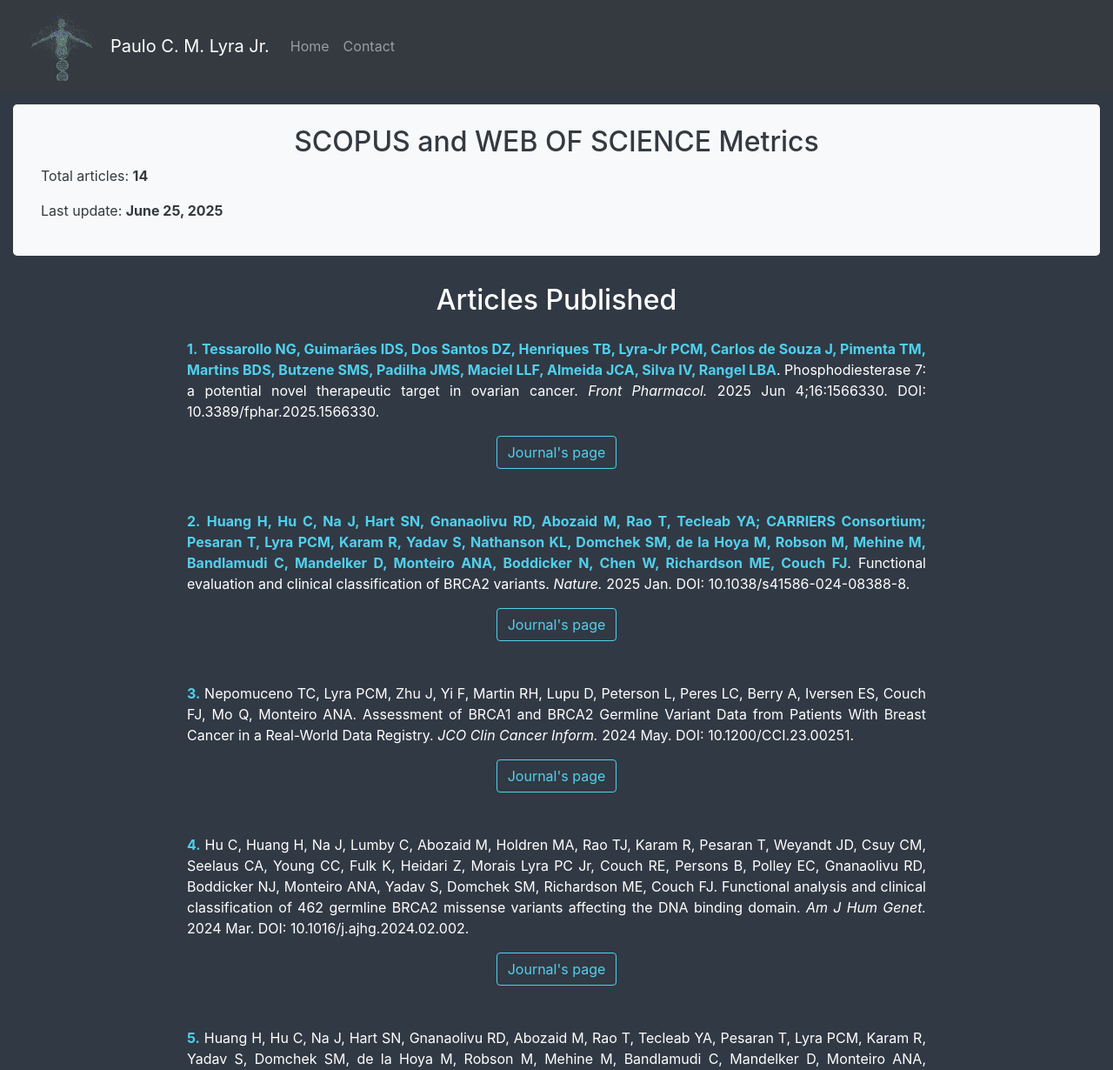
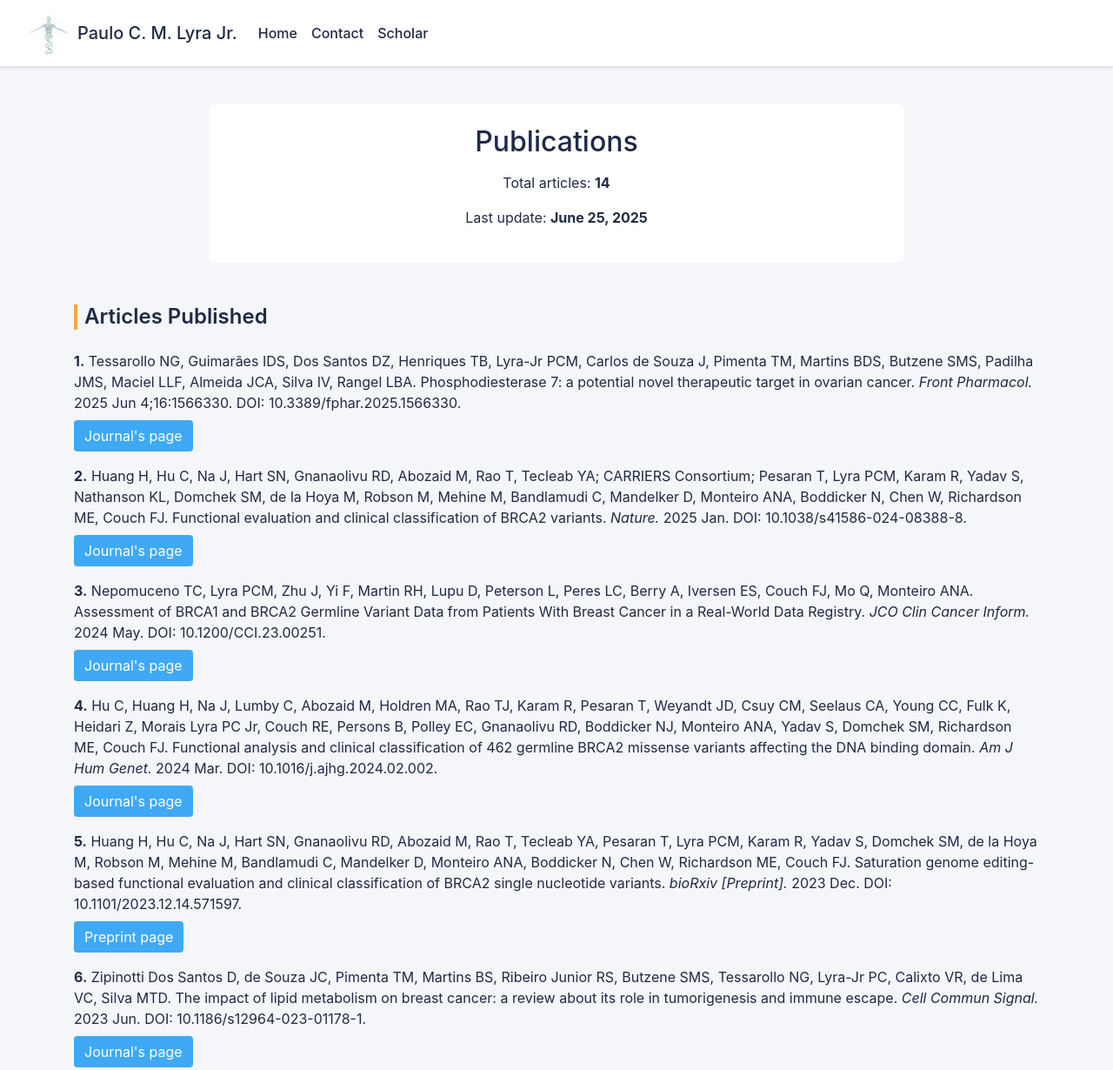
Before and after one commit to paulocilasjr/paulocilasjr.github.io, a plain HTML site: page published.html in a window 1280 px wide. Shown: the top 1230 px of the page at 87% size. Drawn offline with Linux system fonts and the light colour scheme.

Commit message:
publications

```diff
--- a/published.html
+++ b/published.html
@@ -7,22 +7,68 @@
     <!-- Bootstrap CSS -->
     <link href="css/bootstrap.min.css" rel="stylesheet">
     <style>
-        body { background-color: #313944; color: #ffffff; }
-        .jb, h2 { text-align: center; }
-        .authors { text-align: justify; margin-left: 200px; margin-right: 200px; }
-        b { color: #51d0ed; }
-        .btn-outline-info { color: #51d0ed; border-color: #51d0ed; }
-        .btn-outline-info:hover { background-color: #51d0ed; color: #313944; }
-        .navbar-brand img { height: 80px; width: 80px; margin-right: 1rem; }
+        :root {
+            --bg: #f5f6fa;
+            --text: #1f2a44;
+            --accent: #3fa9f5;
+            --accent2: #f5a93f;
+            --light: #ffffff;
+            --muted: #7a7a7a;
+        }
+        body {
+            background: var(--bg);
+            color: var(--text);
+        }
+        nav {
+            background: var(--light);
+            box-shadow: 0 2px 4px rgba(0,0,0,0.1);
+        }
+        .navbar-brand, .nav-link {
+            color: var(--text) !important;
+            font-weight: 500;
+        }
+        .nav-link:hover {
+            color: var(--accent) !important;
+        }
+        .jumbotron {
+            background: var(--light);
+            color: var(--text);
+            border-radius: 8px;
+        }
+        .section-title {
+            font-size: 1.5rem;
+            font-weight: 600;
+            border-left: 4px solid var(--accent2);
+            padding-left: 0.5rem;
+            margin: 3rem 0 1.5rem;
+        }
+        .authors p {
+            margin-bottom: 0.5rem;
+        }
+        .btn-primary, .btn-secondary {
+            color: var(--light);
+        }
+        .btn-primary {
+            background: var(--accent);
+            border: none;
+            margin-bottom: 1rem;
+        }
+        .btn-secondary {
+            background: var(--accent2);
+            border: none;
+        }
+        .btn-primary:hover, .btn-secondary:hover {
+            opacity: 0.9;
+        }
     </style>
     <meta name="viewport" content="width=device-width, initial-scale=1">
 </head>
 <body>
-  <nav class="navbar navbar-expand-lg bg-dark navbar-dark fixed-top">
+  <nav class="navbar navbar-expand-lg navbar-light fixed-top">
     <div class="container-fluid">
       <a class="navbar-brand d-flex align-items-center" href="index.html">
-        <img src="figures/hiclipart.com.png" alt="Logo">
-        <span>Paulo C. M. Lyra Jr.</span>
+        <img src="figures/hiclipart.com.png" alt="Logo" width="50" height="50">
+        <span style="margin-left:0.5rem;">Paulo C. M. Lyra Jr.</span>
       </a>
       <button class="navbar-toggler" type="button" data-toggle="collapse" data-target="#menu">
         <span class="navbar-toggler-icon"></span>
@@ -31,112 +77,100 @@
         <ul class="navbar-nav ms-auto">
           <li class="nav-item"><a class="nav-link" href="index.html">Home</a></li>
           <li class="nav-item"><a class="nav-link" href="contact.html">Contact</a></li>
+          <li class="nav-item"><a class="nav-link" href="https://scholar.google.com.co/citations?user=EnoaXSEAAAAJ&hl=en" target="_blank">Scholar</a></li>
         </ul>
       </div>
     </div>
   </nav>
 
-  <div class="container-fluid text-white" style="margin-top:120px;">
-    <div class="jumbotron bg-light text-dark py-4">
-      <h2 class="jb">SCOPUS and WEB OF SCIENCE Metrics</h2>
+  <div class="container-fluid" style="padding-top:120px; padding-bottom:4rem;">
+    <div class="jumbotron py-4 text-center mx-auto" style="max-width:800px;">
+      <h2 class="mb-3">Publications</h2>
       <p>Total articles: <strong>14</strong></p>
       <p>Last update: <strong>June 25, 2025</strong></p>
     </div>
 
-    <section>
-      <h2>Articles Published</h2>
+    <section class="container">
+      <h3 class="section-title">Articles Published</h3>
 
-      <div class="authors mt-4">
-        <p><b>1.</b> <b>Tessarollo NG, Guimarães IDS, Dos Santos DZ, Henriques TB, Lyra-Jr PCM, Carlos de Souza J, Pimenta TM, Martins BDS, Butzene SMS, Padilha JMS, Maciel LLF, Almeida JCA, Silva IV, Rangel LBA</b>. Phosphodiesterase 7: a potential novel therapeutic target in ovarian cancer. <em>Front Pharmacol.</em> 2025 Jun 4;16:1566330. DOI: 10.3389/fphar.2025.1566330.</p>
-        <div class="jb mb-5">
-          <a href="https://doi.org/10.3389/fphar.2025.1566330" target="_blank" class="btn btn-outline-info">Journal's page</a>
-        </div>
+      <div class="authors">
+        <p><strong>1.</strong> Tessarollo NG, Guimarães IDS, Dos Santos DZ, Henriques TB, Lyra-Jr PCM, Carlos de Souza J, Pimenta TM, Martins BDS, Butzene SMS, Padilha JMS, Maciel LLF, Almeida JCA, Silva IV, Rangel LBA. Phosphodiesterase 7: a potential novel therapeutic target in ovarian cancer. <em>Front Pharmacol.</em> 2025 Jun 4;16:1566330. DOI: 10.3389/fphar.2025.1566330.</p>
+        <a href="https://doi.org/10.3389/fphar.2025.1566330" class="btn btn-primary" target="_blank">Journal's page</a>
       </div>
 
-      <div class="authors mt-4">
-        <p><b>2.</b> <b>Huang H, Hu C, Na J, Hart SN, Gnanaolivu RD, Abozaid M, Rao T, Tecleab YA; CARRIERS Consortium; Pesaran T, Lyra PCM, Karam R, Yadav S, Nathanson KL, Domchek SM, de la Hoya M, Robson M, Mehine M, Bandlamudi C, Mandelker D, Monteiro ANA, Boddicker N, Chen W, Richardson ME, Couch FJ</b>. Functional evaluation and clinical classification of BRCA2 variants. <em>Nature.</em> 2025 Jan. DOI: 10.1038/s41586-024-08388-8.</p>
-        <div class="jb mb-5">
-          <a href="https://doi.org/10.1038/s41586-024-08388-8" target="_blank" class="btn btn-outline-info">Journal's page</a>
-        </div>
+      <div class="authors">
+        <p><strong>2.</strong> Huang H, Hu C, Na J, Hart SN, Gnanaolivu RD, Abozaid M, Rao T, Tecleab YA; CARRIERS Consortium; Pesaran T, Lyra PCM, Karam R, Yadav S, Nathanson KL, Domchek SM, de la Hoya M, Robson M, Mehine M, Bandlamudi C, Mandelker D, Monteiro ANA, Boddicker N, Chen W, Richardson ME, Couch FJ. Functional evaluation and clinical classification of BRCA2 variants. <em>Nature.</em> 2025 Jan. DOI: 10.1038/s41586-024-08388-8.</p>
+        <a href="https://doi.org/10.1038/s41586-024-08388-8" class="btn btn-primary" target="_blank">Journal's page</a>
       </div>
 
-      <div class="authors mt-4">
-        <p><b>3.</b> Nepomuceno TC, Lyra PCM, Zhu J, Yi F, Martin RH, Lupu D, Peterson L, Peres LC, Berry A, Iversen ES, Couch FJ, Mo Q, Monteiro ANA. Assessment of BRCA1 and BRCA2 Germline Variant Data from Patients With Breast Cancer in a Real-World Data Registry. <em>JCO Clin Cancer Inform.</em> 2024 May. DOI: 10.1200/CCI.23.00251.</p>
-        <div class="jb mb-5">
-          <a href="https://doi.org/10.1200/CCI.23.00251" target="_blank" class="btn btn-outline-info">Journal's page</a>
-        </div>
+      <div class="authors">
+        <p><strong>3.</strong> Nepomuceno TC, Lyra PCM, Zhu J, Yi F, Martin RH, Lupu D, Peterson L, Peres LC, Berry A, Iversen ES, Couch FJ, Mo Q, Monteiro ANA. Assessment of BRCA1 and BRCA2 Germline Variant Data from Patients With Breast Cancer in a Real-World Data Registry. <em>JCO Clin Cancer Inform.</em> 2024 May. DOI: 10.1200/CCI.23.00251.</p>
+        <a href="https://doi.org/10.1200/CCI.23.00251" class="btn btn-primary" target="_blank">Journal's page</a>
       </div>
 
-      <div class="authors mt-4">
-        <p><b>4.</b> Hu C, Huang H, Na J, Lumby C, Abozaid M, Holdren MA, Rao TJ, Karam R, Pesaran T, Weyandt JD, Csuy CM, Seelaus CA, Young CC, Fulk K, Heidari Z, Morais Lyra PC Jr, Couch RE, Persons B, Polley EC, Gnanaolivu RD, Boddicker NJ, Monteiro ANA, Yadav S, Domchek SM, Richardson ME, Couch FJ. Functional analysis and clinical classification of 462 germline BRCA2 missense variants affecting the DNA binding domain. <em>Am J Hum Genet.</em> 2024 Mar. DOI: 10.1016/j.ajhg.2024.02.002.</p>
-        <div class="jb mb-5">
-          <a href="https://doi.org/10.1016/j.ajhg.2024.02.002" target="_blank" class="btn btn-outline-info">Journal's page</a>
-        </div>
+      <div class="authors">
+        <p><strong>4.</strong> Hu C, Huang H, Na J, Lumby C, Abozaid M, Holdren MA, Rao TJ, Karam R, Pesaran T, Weyandt JD, Csuy CM, Seelaus CA, Young CC, Fulk K, Heidari Z, Morais Lyra PC Jr, Couch RE, Persons B, Polley EC, Gnanaolivu RD, Boddicker NJ, Monteiro ANA, Yadav S, Domchek SM, Richardson ME, Couch FJ. Functional analysis and clinical classification of 462 germline BRCA2 missense variants affecting the DNA binding domain. <em>Am J Hum Genet.</em> 2024 Mar. DOI: 10.1016/j.ajhg.2024.02.002.</p>
+        <a href="https://doi.org/10.1016/j.ajhg.2024.02.002" class="btn btn-primary" target="_blank">Journal's page</a>
       </div>
 
-      <div class="authors mt-4">
-        <p><b>5.</b> Huang H, Hu C, Na J, Hart SN, Gnanaolivu RD, Abozaid M, Rao T, Tecleab YA, Pesaran T, Lyra PCM, Karam R, Yadav S, Domchek SM, de la Hoya M, Robson M, Mehine M, Bandlamudi C, Mandelker D, Monteiro ANA, Boddicker N, Chen W, Richardson ME, Couch FJ. Saturation genome editing-based functional evaluation and clinical classification of BRCA2 single nucleotide variants. <em>bioRxiv [Preprint].</em> 2023 Dec. DOI: 10.1101/2023.12.14.571597.</p>
-        <div class="jb mb-5">
-          <a href="https://doi.org/10.1101/2023.12.14.571597" target="_blank" class="btn btn-outline-info">Preprint page</a>
-        </div>
+      <div class="authors">
+        <p><strong>5.</strong> Huang H, Hu C, Na J, Hart SN, Gnanaolivu RD, Abozaid M, Rao T, Tecleab YA, Pesaran T, Lyra PCM, Karam R, Yadav S, Domchek SM, de la Hoya M, Robson M, Mehine M, Bandlamudi C, Mandelker D, Monteiro ANA, Boddicker N, Chen W, Richardson ME, Couch FJ. Saturation genome editing-based functional evaluation and clinical classification of BRCA2 single nucleotide variants. <em>bioRxiv [Preprint].</em> 2023 Dec. DOI: 10.1101/2023.12.14.571597.</p>
+        <a href="https://doi.org/10.1101/2023.12.14.571597" class="btn btn-primary" target="_blank">Preprint page</a>
       </div>
 
-      <div class="authors mt-4">
-        <p><b>6.</b> Zipinotti Dos Santos D, de Souza JC, Pimenta TM, Martins BS, Ribeiro Junior RS, Butzene SMS, Tessarollo NG, Lyra-Jr PC et al. The impact of lipid metabolism on breast cancer: a review about its role in tumorigenesis and immune escape. <em>Cell Commun Signal.</em> 2023 Jun. DOI: 10.1186/s12964-023-01178-1.</p>
-        <div class="jb mb-5">
-          <a href="https://doi.org/10.1186/s12964-023-01178-1" target="_blank" class="btn btn-outline-info">Journal's page</a>
-        </div>
-      </div>
+      <div class="authors">
+        <p><strong>6.</strong> Zipinotti Dos Santos D, de Souza JC, Pimenta TM, Martins BS, Ribeiro Junior RS, Butzene SMS, Tessarollo NG, Lyra-Jr PC, Calixto VR, de Lima VC, Silva MTD. The impact of lipid metabolism on breast cancer: a review about its role in tumorigenesis and immune escape. <em>Cell Commun Signal.</em> 2023 Jun. DOI: 10.1186/s12964-023-01178-1.</p>
+        <a href="https://doi.org/10.1186/s12964-023-01178-1" class="btn btn-primary" target="_blank">Journal's page</a>
 
-      <div class="authors mt-4">
+      <div class="authors">
         <p><b>7.</b> Fasching PA, Liu D, Scully S, Ingle JN, Lyra-Jr PC, Rack B, Hein A, Ekici AB, Reis A, Schneeweiss A, Tesch H, Fehm TN, Heinrich G, Beckmann MW, Ruebner M, Hübner H, Lambrechts D, Madden E, Shen J, Room J, Doheny K, Jenkins GD, Carlson EE, Li L, Fridley BL et al. Identification of two genetic loci associated with leukopenia after chemotherapy in Breast Cancer Patients. <em>Clin Cancer Res.</em> 2022 Aug. DOI: 10.1158/1078-0432.CCR-20-4774.</p>
         <div class="jb mb-5">
           <a href="https://doi.org/10.1158/1078-0432.CCR-20-4774" target="_blank" class="btn btn-outline-info">Journal's page</a>
         </div>
       </div>
 
-      <div class="authors mt-4">
+      <div class="authors">
         <p><b>8.</b> Mendoza-Fandiño G, Lyra-Jr PC, Nepomuceno TC, Harro CM, Woods NT, Li X, Rangel LB, Carvalho MA, Couch FJ, Monteiro ANA. Two distinct mechanisms underlie estrogen-receptor-negative breast cancer susceptibility at the 2p23.2 locus. <em>Eur J Hum Genet.</em> 2021 Nov. DOI: 10.1038/s41431-021-01005-6.</p>
         <div class="jb mb-5">
           <a href="https://doi.org/10.1038/s41431-021-01005-6" target="_blank" class="btn btn-outline-info">Journal's page</a>
         </div>
       </div>
 
-      <div class="authors mt-4">
+      <div class="authors">
         <p><b>9.</b> Henriques TB, dos Santos Dz, Guimarães IS, Tessarollo NG, Lyra-Jr PC, Mesquita P, Pádua D, Amaral AL, Cavadas B, Pereira L, Silva IV, Almeida RMSG, Rangel LBA. Inhibition of CXCR2 plays a pivotal role in re-sensitizing ovarian cancer to cisplatin treatment. <em>Aging.</em> 2021 May. DOI: 10.18632/aging.203074.</p>
         <div class="jb mb-5">
           <a href="https://doi.org/10.18632/aging.203074" target="_blank" class="btn btn-outline-info">Journal's page</a>
         </div>
       </div>
 
-      <div class="authors mt-4">
+      <div class="authors">
         <p><b>10.</b> Lyra-Jr PC, Nepomuceno TC, de Souza MLM, Machado GF, Veloso MF, Henriques TB, dos Santos Dz, Ribeiro IG, Ribeiro-Jr RSR, Rangel LBA, Richardson ME, Iversen ES, Goldgar D, Couch FJ, Carvalho MA, Monteiro ANA. Integration of functional assay data results provides strong evidence for classification of hundreds of BRCA1 variants of uncertain significance. <em>Genet Med.</em> 2020 Oct. DOI: 10.1038/s41436-020-00991-0.</p>
         <div class="jb mb-5">
           <a href="https://doi.org/10.1038/s41436-020-00991-0" target="_blank" class="btn btn-outline-info">Journal's page</a>
         </div>
       </div>\n
-      <div class="authors mt-4">
+      <div class="authors">
         <p><b>11.</b> Lyra-Jr PC, Rangel LBA, Monteiro ANA. Functional landscape of common variants associated with susceptibility to epithelial ovarian cancer. <em>Curr Epidemiol Rep.</em> 2020 Jan. DOI: 10.1007/s40471-020-00227-4.</p>
         <div class="jb mb-5">
           <a href="https://doi.org/10.1007/s40471-020-00227-4" target="_blank" class="btn btn-outline-info">Journal's page</a>
         </div>
       </div>
 
-      <div class="authors mt-4">
+      <div class="authors">
         <p><b>12.</b> Gusev A, Lawrenson K, Lin X, Lyra-Jr PC, Kar S, Vavra KC, Segato F, Fonseca MAS, Lee JM, Pejovic T, Liu G, Ovarian Cancer Association Consortium, Karlan BY, Freedman ML, Noushmehr H, Monteiro ANA, Pharoah PDP, Pasaniuc B, Gayther SA. A transcriptome-wide association study of high-grade serous epithelial ovarian cancer identifies new susceptibility genes and splice variants. <em>Nat Genet.</em> 2019 May. DOI: 10.1038/s41588-019-0395-x.</p>
         <div class="jb mb-5">
           <a href="https://doi.org/10.1038/s41588-019-0395-x" target="_blank" class="btn btn-outline-info">Journal's page</a>
         </div>
       </div>
 
-      <div class="authors mt-4">
+      <div class="authors">
         <p><b>13.</b> Buckley MA, Woods NT, Tyrer JP, Mendoza-Fandiño G, Lawrenson K, Hazelett DJ, Najafabadi HS, Gjyshi A, Carvalho RS, Lyra-Jr PC, Coetzee SG, Shen HC, Yang AW, Earp MA, Yoder SJ, Risch H, Chenevix-Trench G, Ramus SJ, Phelan CM, Coetzee GA, Noushmehr H, Hughes TR, Sellers TA, Goode EL, Pharoah PDP, Gayther SA, Monteiro ANA. Functional analysis and fine mapping of the 9p22.2 ovarian cancer susceptibility locus. <em>Cancer Res.</em> 2018 Feb;78(4):1132-1142. DOI: 10.1158/0008-5472.CAN-17-3864.</p>
         <div class="jb mb-5">
           <a href="https://doi.org/10.1158/0008-5472.CAN-17-3864" target="_blank" class="btn btn-outline-info">Journal's page</a>
         </div>
       </div>
 
-      <div class="authors mt-4">
+      <div class="authors">
         <p><b>14.</b> Phelan CM, Kuchenbaecker KB, Tyrer JP, Kar S, Lawrenson K, Winham SJ, Dennis J, Pirie A, Riggan M, Chornokur G, Earp MA, <b>Lyra-Jr PC</b>, Couch FJ, Berchuck A, Chenevix-Trench G, Goode EL, Sellers TA, Antoniou AC, Pharoah PDP. Identification of 12 new susceptibility loci for different histotypes of epithelial ovarian cancer. <em>Nat Genet.</em> 2017 May;49(5):680-691. DOI: 10.1038/ng.3826.</p>
         <div class="jb mb-5">
           <a href="https://www.nature.com/articles/ng.3826" target="_blank" class="btn btn-outline-info">Journal's page</a>
```
